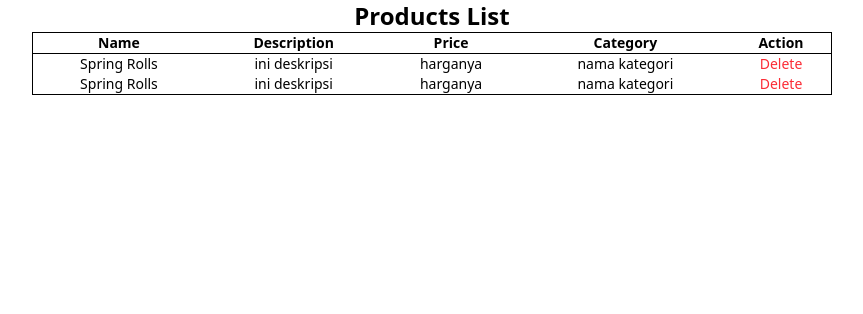
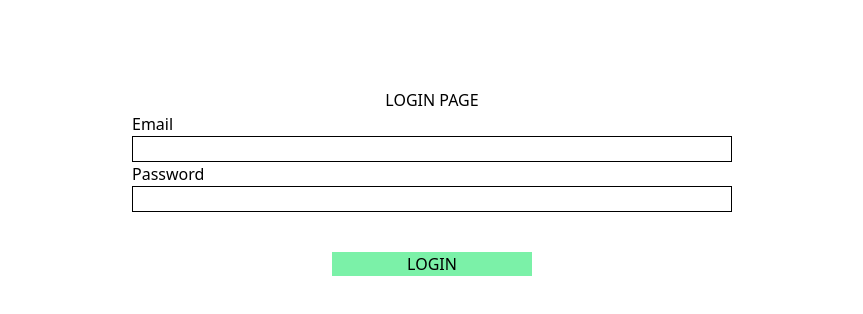
Before and after one commit to amirulhabbibsiswanda/Foo-List-Platform-gc02-p2, a React (Vite) app in the folder vite-project/: page /login in a window 1280 px wide. Shown: the top 314 px of the page, without its empty margins (208-1071 px from the left). Built offline with nearby package versions, Linux system fonts and the light colour scheme.

Commit message:
chore:login

```diff
--- /dev/null
+++ b/vite-project/src/library/https.js
@@ -0,0 +1,7 @@
+import axios from "axios";
+
+const axiosInstance = axios.create({
+    baseURL: 'https://h8-phase2-gc.vercel.app/'
+});
+
+export default axiosInstance
--- a/vite-project/src/main.jsx
+++ b/vite-project/src/main.jsx
@@ -5,9 +5,11 @@ import './index.css'
 
 import { BrowserRouter, Routes, Route } from "react-router";
 import App from './App';
-import LoggedInHomePage from './pages/LoggedInHomePage';
-import TableCuisines from './pages/TableCuisines';
-import CreateAndEditProduct from './pages/CreateAndEditProduct';
+import Login from './pages/login';
+// import LoggedInHomePage from './pages/LoggedInHomePage';
+// import TableCuisines from './pages/TableCuisines';
+// import CreateAndEditProduct from './pages/CreateAndEditProduct';
+// import Login from './pages/login';
 // import App from './App.jsx'
 // import ProductDetail from './components/ProductDetail.jsx'
 // import Login from './login.jsx'
@@ -24,11 +26,11 @@ createRoot(document.getElementById('root')).render(
     <BrowserRouter>
       <Routes>
         <Route path="/" element={<App />} />
-        <Route path="/cuisines/add" element={<CreateAndEditProduct />} />
-        <Route path="/loggedin" element={<LoggedInHomePage />} />
+        <Route path='/login' element={<Login />} />
+        {/* <Route path="/cuisines/add" element={<CreateAndEditProduct />} />
+        <Route path="/loggedin" element={<LoggedInHomePage />} /> */}
       </Routes>
     </BrowserRouter>
-    <TableCuisines />
 
     {/* <Navbar />
     <App />
--- a/vite-project/src/pages/CreateAndEditProduct.jsx
+++ b/vite-project/src/pages/CreateAndEditProduct.jsx
@@ -1,91 +1,91 @@
-import { useState } from "react";
-import Button from "../components/Button";
-import axios from "axios";
-import { useNavigate } from "react-router";
+// import { useState } from "react";
+// import Button from "../components/Button";
+// import axios from "axios";
+// import { useNavigate } from "react-router";
 
-export default function CreateAndEditProduct() {
+// export default function CreateAndEditProduct() {
 
-    const [cuisineName, setcuisineName] = useState("")
-    const [price, setprice] = useState(0)
-    const [description, setdescription] = useState("")
-    const [imageUrl, setimageUrl] = useState("")
-    const [category, setcategory] = useState("")
-    const [author, setauthor] = useState("")
+//     const [cuisineName, setCuisineName] = useState("")
+//     const [price, setPrice] = useState(0)
+//     const [description, setDescription] = useState("")
+//     const [imageUrl, setImgUrl] = useState("")
+//     const [categoryId, setCategoryId] = useState()
+//     // const [author, setauthor] = useState("")
 
-    // const inputHandler = (value, name) => {
-    //     if (name === "cuisineName") {
-    //         setcuisineName(value)
-    //         // console.log(value, cuisineName);
-    //     }
+//     // const inputHandler = (value, name) => {
+//     //     if (name === "cuisineName") {
+//     //         setCuisineName(value)
+//     //         // console.log(value, cuisineName);
+//     //     }
 
-    // }
-    // console.log(cuisineName);
-    const navigate = useNavigate()
+//     // }
+//     // console.log(cuisineName);
+//     const navigate = useNavigate()
 
-    const handleSubmit = async (e) => {
-        e.preventDefault()
+//     const handleSubmit = async (e) => {
+//         e.preventDefault()
 
-        const response = await axios.post("https://h8-phase2-gc.vercel.app/apis/restaurant-app/cuisines",
-            {
-                "name": cuisineName,
-                "description": description,
-                "price": Number(price),
-                "imgUrl": imageUrl,
-                "stock": 120,
-                "categoryId": Number(category)
-            },
-            {
-                headers: { Authorization: "Bearer eyJhbGciOiJIUzI1NiJ9.eyJpZCI6MSwicm9sZSI6IkFkbWluIiwiaWF0IjoxNzQ3ODQzOTM5LCJleHAiOjE3NDc4NDc1Mzl9.SfRyrNnP0VK0im4yOwx_irzHay6qmfWwDRGk9kOfuJs" }
-            }
-        )
-        navigate("/")
-        console.log(response, "in  response");
+//         const response = await axios.post("https://h8-phase2-gc.vercel.app/apis/restaurant-app/cuisines",
+//             {
+//                 "name": cuisineName,
+//                 "description": description,
+//                 "price": Number(price),
+//                 "imgUrl": imageUrl,
+//                 "stock": 120,
+//                 "categoryId": Number(categoryId)
+//             },
+//             {
+//                 headers: { Authorization: "Bearer eyJhbGciOiJIUzI1NiJ9.eyJpZCI6MSwicm9sZSI6IkFkbWluIiwiaWF0IjoxNzQ3ODQzOTM5LCJleHAiOjE3NDc4NDc1Mzl9.SfRyrNnP0VK0im4yOwx_irzHay6qmfWwDRGk9kOfuJs" }
+//             }
+//         )
+//         navigate("/")
+//         console.log(response, "in  response");
 
-    }
+//     }
 
-    return (
-        <div className="flex flex-col justify-center">
-            <p className="text-center text-xl">Cuisine Input Form</p>
+//     return (
+//         <div className="flex flex-col justify-center">
+//             <p className="text-center text-xl">Cuisine Input Form</p>
 
 
-            <form onSubmit={handleSubmit} class="w-250 max-w-full mx-auto border border-black">
-                <div class="mb-5">
-                    <label for="cuisineName" class="block mb-2 text-sm font-medium text-black ">Cuisine Name</label>
-                    <input onChange={(e) => { setcuisineName(e.target.value) }} value={cuisineName} type="text" name="cuisineName" id="cuisineName" class="shadow-xs bg-yellow-100 border border-gray-300 text-black text-sm rounded-lg focus:ring-blue-500 focus:border-blue-500 block w-full p-2.5   dark:placeholder-gray-400  dark:focus:ring-blue-500 dark:focus:border-blue-500 dark:shadow-xs-light" placeholder="" required />
-                </div>
-                <div class="mb-5">
-                    <label for="price" class=" block mb-2 text-sm font-medium text-black">Price</label>
-                    <input onChange={(e) => { setprice(e.target.value) }} value={price} name="price" type="number" id="price" class="shadow-xs  border border-gray-300  text-sm rounded-lg focus:ring-blue-500 focus:border-blue-500 block w-full p-2.5  dark:placeholder-gray-400 bg-yellow-100 text-black dark:focus:ring-blue-500 dark:focus:border-blue-500 dark:shadow-xs-light" required />
-                </div>
-                <div class="mb-5">
-                    <label for="description" class="block mb-2 text-sm font-medium text-black">Description</label>
-                    <input onChange={(e) => { setdescription(e.target.value) }} value={description} type="text" id="description" class="shadow-xs bg-yellow-100 border-gray-300 text-black text-sm rounded-lg focus:ring-blue-500 focus:border-blue-500 block w-full p-2.5  dark:placeholder-gray-400  dark:focus:ring-blue-500 dark:focus:border-blue-500 dark:shadow-xs-light" required />
-                </div>
-                <div class="mb-5">
-                    <label for="imageUrl" class="block mb-2 text-sm font-medium text-black">Image Url</label>
-                    <input onChange={(e) => { setimageUrl(e.target.value) }} value={imageUrl} type="text" id="imageUrl" class="shadow-xs bg-yellow-100 border border-gray-300 text-black text-sm rounded-lg focus:ring-blue-500 focus:border-blue-500 block w-full p-2.5  dark:placeholder-gray-400  dark:focus:ring-blue-500 dark:focus:border-blue-500 dark:shadow-xs-light" required />
-                </div>
+//             <form onSubmit={handleSubmit} class="w-250 max-w-full mx-auto border border-black">
+//                 <div class="mb-5">
+//                     <label for="cuisineName" class="block mb-2 text-sm font-medium text-black ">Cuisine Name</label>
+//                     <input onChange={(e) => { setCuisineName(e.target.value) }} value={cuisineName} type="text" name="cuisineName" id="cuisineName" class="shadow-xs bg-yellow-100 border border-gray-300 text-black text-sm rounded-lg focus:ring-blue-500 focus:border-blue-500 block w-full p-2.5   dark:placeholder-gray-400  dark:focus:ring-blue-500 dark:focus:border-blue-500 dark:shadow-xs-light" placeholder="" required />
+//                 </div>
+//                 <div class="mb-5">
+//                     <label for="price" class=" block mb-2 text-sm font-medium text-black">Price</label>
+//                     <input onChange={(e) => { setPrice(e.target.value) }} value={price} name="price" type="number" id="price" class="shadow-xs  border border-gray-300  text-sm rounded-lg focus:ring-blue-500 focus:border-blue-500 block w-full p-2.5  dark:placeholder-gray-400 bg-yellow-100 text-black dark:focus:ring-blue-500 dark:focus:border-blue-500 dark:shadow-xs-light" required />
+//                 </div>
+//                 <div class="mb-5">
+//                     <label for="description" class="block mb-2 text-sm font-medium text-black">Description</label>
+//                     <input onChange={(e) => { setDescription(e.target.value) }} value={description} type="text" id="description" class="shadow-xs bg-yellow-100 border-gray-300 text-black text-sm rounded-lg focus:ring-blue-500 focus:border-blue-500 block w-full p-2.5  dark:placeholder-gray-400  dark:focus:ring-blue-500 dark:focus:border-blue-500 dark:shadow-xs-light" required />
+//                 </div>
+//                 <div class="mb-5">
+//                     <label for="imageUrl" class="block mb-2 text-sm font-medium text-black">Image Url</label>
+//                     <input onChange={(e) => { setImgUrl(e.target.value) }} value={imageUrl} type="text" id="imageUrl" class="shadow-xs bg-yellow-100 border border-gray-300 text-black text-sm rounded-lg focus:ring-blue-500 focus:border-blue-500 block w-full p-2.5  dark:placeholder-gray-400  dark:focus:ring-blue-500 dark:focus:border-blue-500 dark:shadow-xs-light" required />
+//                 </div>
 
-                <div className="space-x-5">
-                    <label htmlFor="">Category</label>
-                    <select className="border border-slate-400 bg-slate-400" value={category} onChange={(e) => { setcategory(e.target.value) }} name="category" id="">
-                        <option value="1">iza</option>
-                        <option value="2">siblon</option>
-                    </select>
-                </div>
-                <div className="space-x-5">
-                    <label htmlFor="">Author</label>
-                    {/* <select className="border border-slate-400 bg-slate-400" value={author} onChange={(e) => { setauthor(e.target.value) }} name="author" id="">
-                        <option value="1">lontong</option>
-                        <option value="2">jembas</option>
-                    </select> */}
-                </div>
+//                 <div className="space-x-5">
+//                     <label htmlFor="">Category</label>
+//                     <select className="border border-slate-400 bg-slate-400" value={categoryId} onChange={(e) => { setCategoryId(e.target.value) }} name="category" id="">
+//                         <option value="1">iza</option>
+//                         <option value="2">siblon</option>
+//                     </select>
+//                 </div>
+//                 <div className="space-x-5">
+//                     <label htmlFor="">Author</label>
+//                     {/* <select className="border border-slate-400 bg-slate-400" value={author} onChange={(e) => { setauthor(e.target.value) }} name="author" id="">
+//                         <option value="1">lontong</option>
+//                         <option value="2">jembas</option>
+//                     </select> */}
+//                 </div>
 
-                <Button />
-            </form>
+//                 <Button />
+//             </form>
 
 
-        </div>
+//         </div>
 
-    )
-}
+//     )
+// }
--- a/vite-project/src/pages/login.jsx
+++ b/vite-project/src/pages/login.jsx
@@ -1,41 +1,84 @@
+import { useState } from "react"
+import { useNavigate } from "react-router"
+import axiosInstance from "../library/https"
 
 export default function Login() {
+
+    const [email, setEmail] = useState("")
+    const [password, setPassword] = useState("")
+
+    const navigate = useNavigate()
+
+    async function login(e) {
+        try {
+            e.preventDefault()
+            const user = await axiosInstance.post("/apis/login",
+                {
+                    email: email,
+                    password: password
+                }
+            )
+            console.log(user.data, "ini user.data.data");
+            localStorage.setItem("access_token", user.data.data.access_token)
+            navigate("/")
+
+        } catch (error) {
+            console.log(error.name, "ini erorname");
+            console.log(error.message, "ini eror message");
+            console.log(error, "ini error");
+        }
+    }
+
     return (
+        <div className="flex flex-col justify-center items-center min-h-screen">LOGIN PAGE
+            <form onSubmit={login} className="flex flex-col w-150 h-150">
+                <label htmlFor="email">Email</label>
+                <input name="email" onChange={(e) => { setEmail(e.target.value) }} className="border" type="text" />
 
-        <div class="min-h-screen bg-gray-100 text-gray-900 flex justify-center">
-            <div class="max-w-screen-xl m-0 sm:m-10 bg-white shadow sm:rounded-lg flex justify-center flex-1">
-                <div class="lg:w-1/2 xl:w-5/12 p-6 sm:p-12">
-                    <div class="mt-12 flex flex-col items-center">
-                        <h1 class="text-2xl xl:text-3xl font-extrabold">
-                            Login
-                        </h1>
+                <label htmlFor="password">Password</label>
+                <input name="password" onChange={(e) => { setPassword(e.target.value) }} className="border" type="text" />
 
-                        <div class="w-full flex-1 mt-8">
+                <input type="submit" value="LOGIN" className="bg-green-300 mt-10 w-50 mx-auto hover:cursor-pointer" />
+            </form>
 
-                            <div class="mx-auto max-w-xs">
-                                <input
-                                    class="w-full px-8 py-4 rounded-lg font-medium bg-gray-100 border border-gray-200 placeholder-gray-500 text-sm focus:outline-none focus:border-gray-400 focus:bg-white"
-                                    type="email" placeholder="Email" />
-                                <input
-                                    class="w-full px-8 py-4 rounded-lg font-medium bg-gray-100 border border-gray-200 placeholder-gray-500 text-sm focus:outline-none focus:border-gray-400 focus:bg-white mt-5"
-                                    type="password" placeholder="Password" />
-                                <button
-                                    class="mt-5 tracking-wide font-semibold bg-green-500 text-gray-100 w-full py-4 rounded-lg hover:bg-green-700 transition-all duration-300 ease-in-out flex items-center justify-center focus:shadow-outline focus:outline-none">
-                                    <svg xmlns="http://www.w3.org/2000/svg" fill="none" viewBox="0 0 24 24" stroke-width="1.5" stroke="currentColor" class="w-6 h-6">
-                                        <path stroke-linecap="round" stroke-linejoin="round" d="M17.25 8.25 21 12m0 0-3.75 3.75M21 12H3" />
-                                    </svg>
+        </div>
 
-                                    <span class="ml-3">
-                                        Login
-                                    </span>
-                                </button>
-                            </div>
+        // <div class="min-h-screen bg-gray-100 text-gray-900 flex justify-center">
+        //     <div class="max-w-screen-xl m-0 sm:m-10 bg-white shadow sm:rounded-lg flex justify-center flex-1">
+        //         <div class="lg:w-1/2 xl:w-5/12 p-6 sm:p-12">
+        //             <div class="mt-12 flex flex-col items-center">
+        //                 <h1 class="text-2xl xl:text-3xl font-extrabold">
+        //                     Login
+        //                 </h1>
 
-                        </div>
-                    </div>
-                </div>
+        //                 <div class="w-full flex-1 mt-8">
 
-            </div>
-        </div>
+        //                     <div class="mx-auto max-w-xs">
+        //                         <input
+        //                             class="w-full px-8 py-4 rounded-lg font-medium bg-gray-100 border border-gray-200 placeholder-gray-500 text-sm focus:outline-none focus:border-gray-400 focus:bg-white"
+        //                             name="email" type="email" placeholder="Email" />
+        //                         <input
+        //                             class="w-full px-8 py-4 rounded-lg font-medium bg-gray-100 border border-gray-200 placeholder-gray-500 text-sm focus:outline-none focus:border-gray-400 focus:bg-white mt-5"
+        //                             name="email" type="password" placeholder="Password" />
+
+
+        //                         {/* <button
+        //                             class="mt-5 tracking-wide font-semibold bg-green-500 text-gray-100 w-full py-4 rounded-lg hover:bg-green-700 transition-all duration-300 ease-in-out flex items-center justify-center focus:shadow-outline focus:outline-none">
+        //                             <svg xmlns="http://www.w3.org/2000/svg" fill="none" viewBox="0 0 24 24" stroke-width="1.5" stroke="currentColor" class="w-6 h-6">
+        //                                 <path stroke-linecap="round" stroke-linejoin="round" d="M17.25 8.25 21 12m0 0-3.75 3.75M21 12H3" />
+        //                             </svg>
+
+        //                             <span class="ml-3">
+        //                                 Login
+        //                             </span>
+        //                         </button> */}
+        //                     </div>
+
+        //                 </div>
+        //             </div>
+        //         </div>
+
+        //     </div>
+        // </div>
     )
 }
```
Also changed, not shown: vite-project/src/App.jsx (+4 -4 lines), vite-project/src/components/CardCuisines.jsx (+13 -11 lines), vite-project/src/components/Navbar.jsx (+12 -4 lines).
